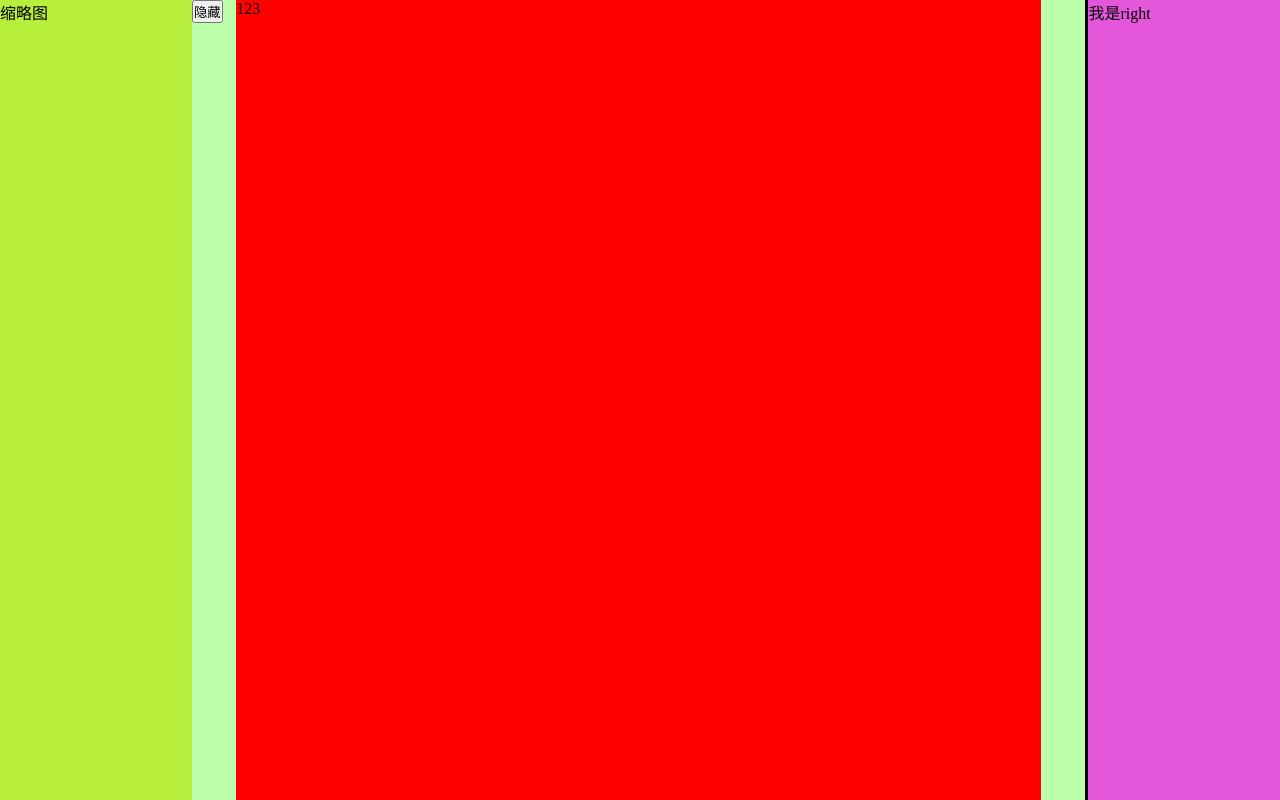
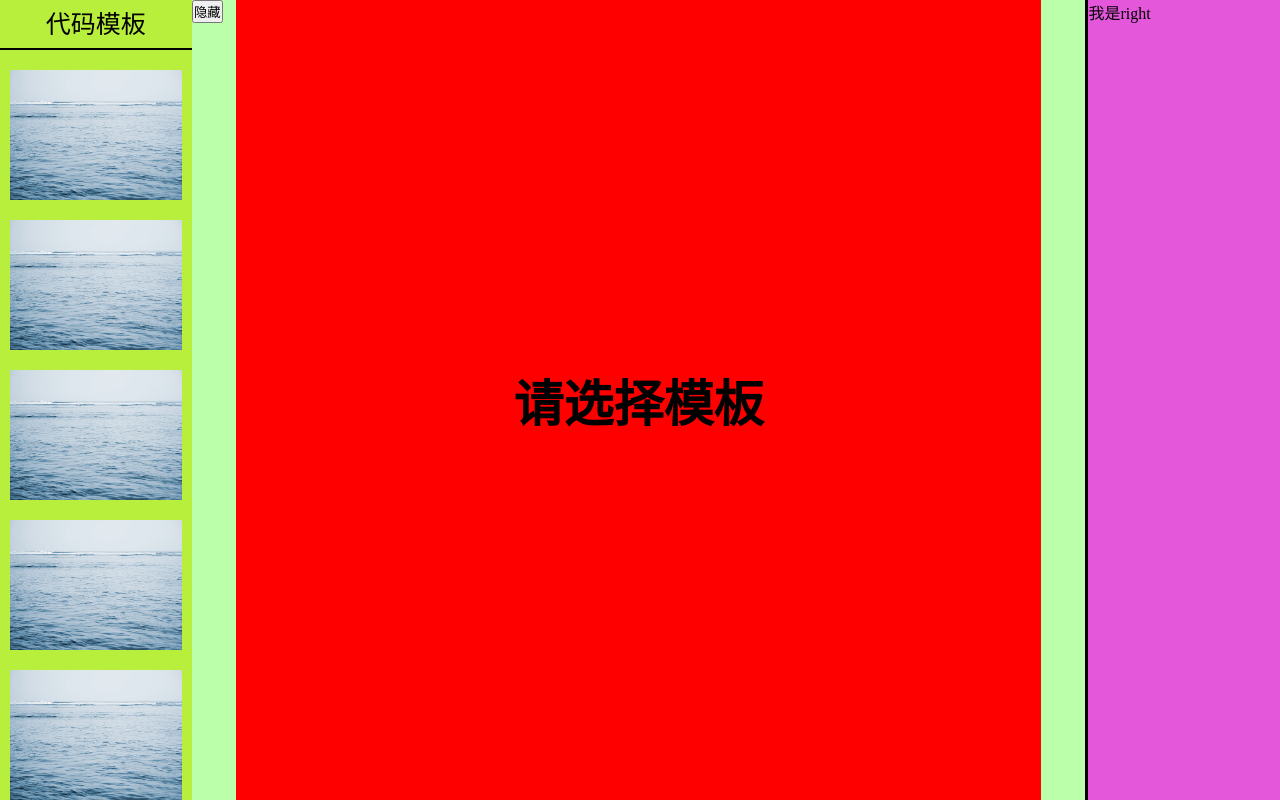
Before and after one commit to TJ-small-steel-cannon/brief_code, a React (Create React App) app: page / in a window 1280 px wide. Built offline with nearby package versions, Linux system fonts and the light colour scheme.

Commit message:
第二次提交 增加了DOM选中样式

```diff
--- a/src/App.js
+++ b/src/App.js
@@ -13,6 +13,14 @@ function App() {
   const [leftWidth, setLeftWidth] = useState(15);
   // 最左侧缩略图块是否显示
   const [isShow, setIsShow] = useState(true);
+
+  const [viewIndex,setViewIndex]=useState(null);
+
+
+  const handleView=(index)=>{
+    console.log(index);
+    setViewIndex(index)
+  }
 
   // 当鼠标移动触发的函数
   const handleMove = (e) => {
@@ -71,7 +79,7 @@ function App() {
       }}
     >
       {/* 左边显示缩略图的*/}
-      <Left width={leftWidth} />
+      <Left width={leftWidth} onxx={handleView}/>
       {/* 左侧缩略按钮 */}
       {!isShow ? (
         <button
@@ -91,7 +99,7 @@ function App() {
         </button>
       )}
       {/* 中间显示网页的 */}
-      <Middle width={100 - rightWidth - leftWidth} />
+      <Middle width={100 - rightWidth - leftWidth} data={viewIndex}/>
       {/* 中间的线 */}
       <div
         className={classes.line}
--- a/src/component/left/index.jsx
+++ b/src/component/left/index.jsx
@@ -1,9 +1,27 @@
 import React from "react";
 import classes from "./index.module.css";
 export default function Left(props) {
+
   return (
     <div className={classes.container} style={{ width: props.width + "%" }}>
-      缩略图
+      <div className={classes.title}>代码模板</div>
+      <div className={classes.main}>
+        <div className={classes.item} onClick={()=>{props.onxx(0)}}>
+          <img src="/img/bg.jpg" alt="" />
+        </div>
+        <div className={classes.item} onClick={()=>{props.onxx(1)}}>
+          <img src="/img/bg.jpg" alt="" />
+        </div>
+        <div className={classes.item} onClick={()=>{props.onxx(2)}}>
+          <img src="/img/bg.jpg" alt="" />
+        </div>
+        <div className={classes.item} onClick={()=>{props.onxx(3)}}>
+          <img src="/img/bg.jpg" alt="" />
+        </div>
+        <div className={classes.item} onClick={()=>{props.onxx(4)}}>
+          <img src="/img/bg.jpg" alt="" />
+        </div>
+      </div>
     </div>
   );
 }
--- a/src/component/left/index.module.css
+++ b/src/component/left/index.module.css
@@ -1,5 +1,40 @@
-.container{
-    /* display: flex; */
+.container {
+    display: flex;
+    flex-direction: column;
     height: 100%;
     background: rgb(184, 238, 60);
+    overflow: hidden;
 }
+
+.title {
+    width: 100%;
+    height: 50px;
+    border-bottom: 2px solid black;
+    line-height: 50px;
+    text-align: center;
+    font-size: 25px;
+}
+
+.main {
+    width: 100%;
+    height: 100%;
+    display: flex;
+    flex-direction: column;
+    align-items: center;
+    overflow: auto;
+}
+
+.item{
+    margin-top: 20px;
+    width: 90%;
+    height: 200px;
+}
+
+.item:hover{
+    cursor: pointer;
+}
+
+.item img {
+    width: 100%;
+    height: 100%;
+}
--- a/src/component/middle/index.jsx
+++ b/src/component/middle/index.jsx
@@ -1,9 +1,20 @@
-import React from "react"
-import classes from "./index.module.css"
-export default function Middle (props){
-    return(
-        <div className={classes.container} style={{width:props.width+"%"}}>
-             <div className={classes.box}>123</div>
-        </div>
-    )
+import React, { useEffect, useState } from "react";
+import classes from "./index.module.css";
+import View0 from "../../pages/view0";
+import View1 from "../../pages/view1";
+export default function Middle(props) {
+  const [Views, setViews] = useState([<View0 />, <View1 />]);
+  const [View, setView] = useState(null);
+  useEffect(() => {
+    if (props.data != null) {
+      setView(Views[props.data]);
+    }
+  }, [props.data]);
+  return (
+    <div className={classes.container} style={{ width: props.width + "%" }}>
+      <div className={classes.box}>
+        {View !== null ? View : <h1 className={classes.msg}>请选择模板</h1>}
+      </div>
+    </div>
+  );
 }
--- a/src/component/middle/index.module.css
+++ b/src/component/middle/index.module.css
@@ -9,4 +9,11 @@
     width: 90%;
     height: 100%;
     background: red;
+    display: flex;
+    justify-content: center;
+    align-items: center;
+    overflow: auto;
 }
+.msg{
+   font-size: 50px;
+}
--- /dev/null
+++ b/src/pages/view0/index.jsx
@@ -0,0 +1,9 @@
+import React from "react"
+import classes from "./index.module.css"
+export default function View1 (){
+    return(
+        <div className={classes.container}>
+              <p>我是view0</p>
+        </div>
+    )
+}
--- /dev/null
+++ b/src/pages/view0/index.module.css
@@ -0,0 +1,5 @@
+.container{
+    width: 100%;
+    height: 800px;
+    background:pink;
+}
--- /dev/null
+++ b/src/pages/view1/index.jsx
@@ -0,0 +1,67 @@
+import React, { useState } from "react";
+import classes from "./index.module.css";
+export default function View1() {
+  const [domState, setDomState] = useState({
+    list: {
+      isClick: false,
+    },
+    lunbo: {
+      isClick: false,
+    },
+  });
+
+  const handleState = (key,e) => {
+    e.stopPropagation()
+    console.log(key);
+    const newState = { ...domState };
+    newState[key].isClick = !domState[key].isClick;
+    console.log(newState[key].isClick);
+
+    for (var item in newState) {
+      if (item !== key) {
+        newState[item].isClick = false;
+      }
+    }
+    setDomState(newState);
+  };
+
+  const initState=()=>{
+    const newState = { ...domState };
+    for (var item in newState) {
+        newState[item].isClick = false;
+    }
+    setDomState(newState);
+  }
+
+  return (
+    <div className={classes.container} onClick={initState}>
+      <div
+        className={classes.list}
+        onClick={(e) => {
+          handleState("list",e);
+        }}
+      >
+        <ul style={{ border: domState.list.isClick && "1px solid red" }}>
+          <li>服装城</li>
+          <li>美妆馆</li>
+          <li>传智超市</li>
+          <li>全球购</li>
+          <li>闪购</li>
+          <li>团购</li>
+          <li>拍卖</li>
+          <li>有趣</li>
+        </ul>
+      </div>
+
+      <div
+        className={classes.lunbo}
+        style={{ border: domState.lunbo.isClick && "1px solid red" }}
+        onClick={(e) => {
+          handleState("lunbo",e);
+        }}
+      >
+        <img src="/img/bg.jpg" alt="这是轮播图"/>
+      </div>
+    </div>
+  );
+}
--- /dev/null
+++ b/src/pages/view1/index.module.css
@@ -0,0 +1,47 @@
+*{
+    padding: 0;
+    margin: 0;
+    box-sizing: border-box;
+    -webkit-user-select: none;
+    -moz-user-select: none;
+    -ms-user-select: none;
+    user-select: none;
+}
+.container{
+    width: 100%;
+    height: 800px;
+    background:rgb(81, 107, 233);
+}
+.container ul li{
+    list-style: none;
+    padding: 10px;
+    font-size: 20px;
+
+}
+.container .list ul li:hover{
+    background: red;
+    color: white;
+
+}
+.container .list ul{
+    width: 100%;
+    display: flex;
+    flex-flow: wrap;
+}
+.container .list{
+    margin: 50px;
+}
+
+
+
+
+.container .lunbo{
+    width: 80%;
+    height: 500px;
+    padding: 10px;
+}
+
+.container .lunbo img{
+    width: 100%;
+    height: 100%;
+}
```
Also changed, not shown: public/img/asd.js (deleted), public/img/bg.jpg (added).
